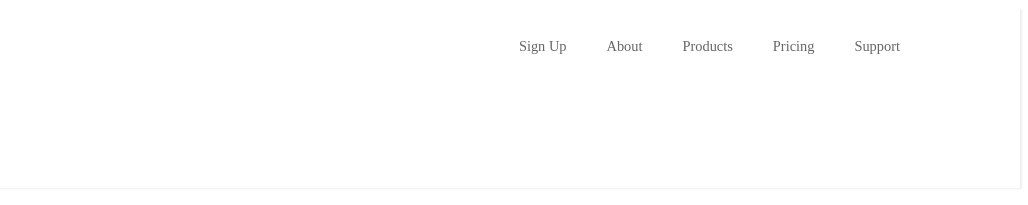
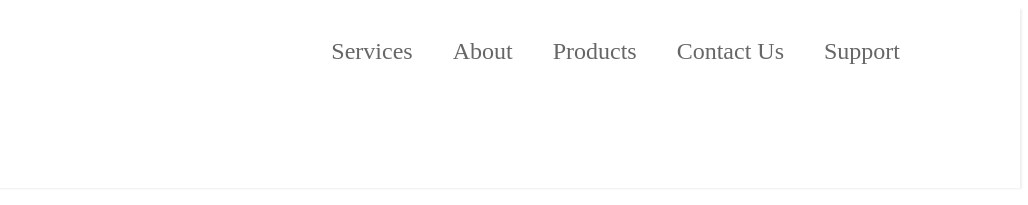
Before and after one commit to codepainkill/st_test, a plain HTML site: page index.html in a window 1280 px wide. Shown: the top 205 px of the page, 252-1280 px from the left. Drawn offline with Linux system fonts and the light colour scheme.

Commit message:
fixing the nav bar

```diff
--- /dev/null
+++ b/css/index.css
@@ -0,0 +1,3 @@
+#left-side-nav:hover{
+  cursor:pointer;
+}
--- a/index.html
+++ b/index.html
@@ -2,20 +2,20 @@
     <div style="padding: 20px;">
         <img width="120" max-height="17px" style="vertical-align: middle; top: 18px;" src="images/logo.png" alt="Zedohara Logo">
     </div>
-    <div style="display: flex; justify-content: space-between;">
-        <div style="padding: 20px; color: #666; font-size: .9rem; transition: color .3s;">
-            Sign Up
+    <div  style="display: flex; justify-content: space-between; cursor:pointer">
+        <div id = "left-side-nav" style="padding: 20px; color: #666; font-size: x-large; transition: color .3s;">
+            Services
         </div>
-        <div style="padding: 20px; color: #666; font-size: .9rem; transition: color .3s;">
+        <div style="padding: 20px; color: #666; font-size: x-large; transition: color .3s;">
             About
         </div>
-        <div style="padding: 20px; color: #666; font-size: .9rem; transition: color .3s;">
+        <div style="padding: 20px; color: #666; font-size: x-large; transition: color .3s;">
             Products
         </div>
-        <div style="padding: 20px; color: #666; font-size: .9rem; transition: color .3s;">
-            Pricing
+        <div style="padding: 20px; color: #666; font-size: x-large; transition: color .3s;">
+            Contact Us
         </div>
-        <div style="padding: 20px; color: #666; font-size: .9rem; transition: color .3s;">
+        <div style="padding: 20px; color: #666; font-size: x-large; transition: color .3s;">
             Support
         </div>
     </div>
```
